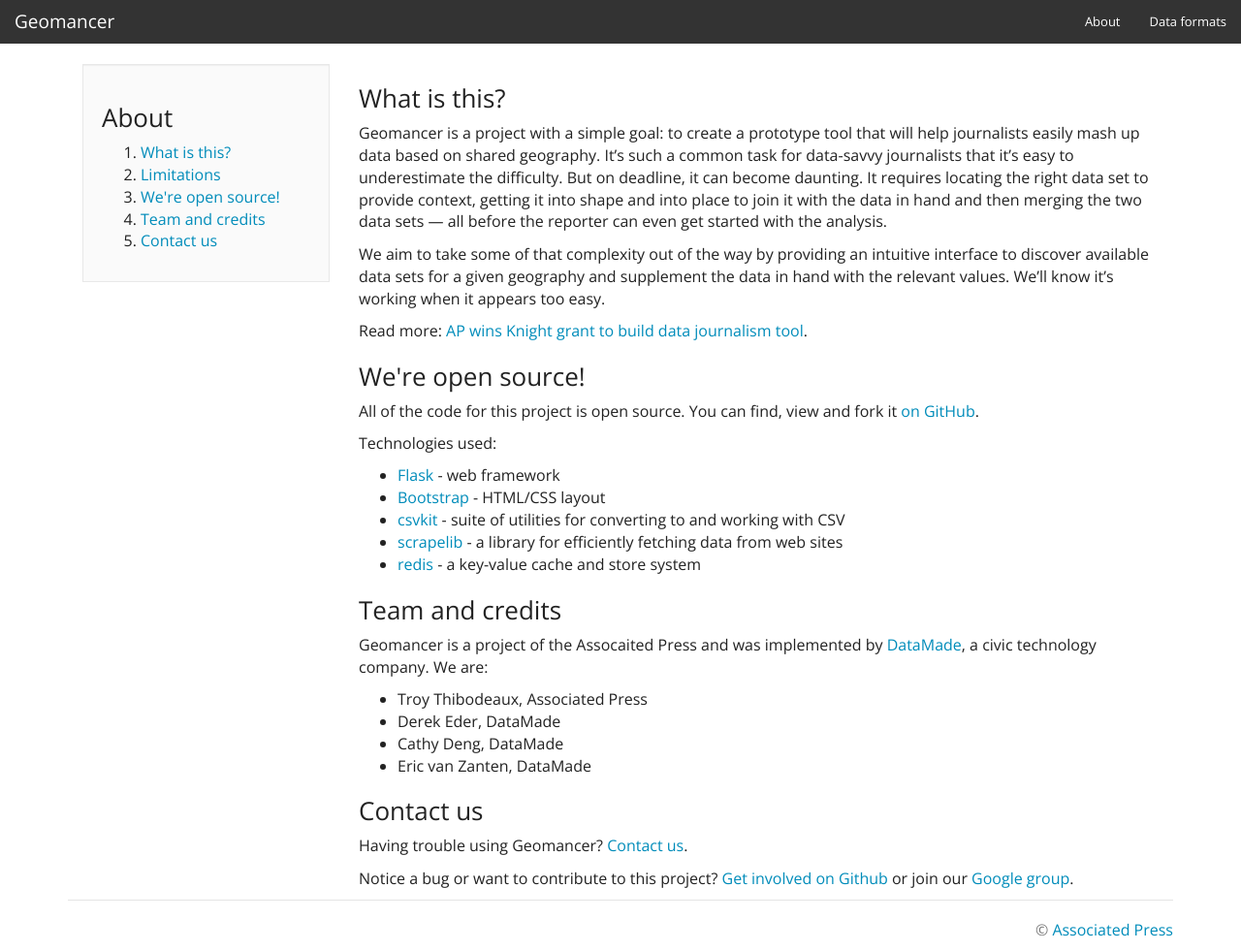
After one commit to associatedpress/geomancer, a Flask app: page /about in a window 1280 px wide. The commit adds this page. Shown: the whole page at 97% size. Run offline with Flask 2, Linux system fonts and the light colour scheme; data that the repository does not hold is empty; parts of the project's set-up code (start-up, migrations or seed data) failed here and were passed over; some libraries are stand-ins or nearby versions.

Commit message:
created data-formats page closes #20, created about page

```diff
--- /dev/null
+++ b/geo/templates/about.html
@@ -0,0 +1,60 @@
+{% extends 'base.html' %}
+{% block title %}About - Geomancer{% endblock %}
+{% block content %}
+
+<div class='col-md-3'>
+  <div class='well'>
+    <h3>About</h3>
+    <ol>
+      <li><a href='#what-is-this'>What is this?</a></li>
+      <li><a href='#limitations'>Limitations</a></li>
+      <li><a href='#code'>We're open source!</a></li>
+      <li><a href='#team-and-credits'>Team and credits</a></li>
+      <li><a href='#contact-us'>Contact us</a></li>
+    </ol>
+  </div>
+</div>
+<div class="col-md-9">
+  <h3 id='what-is-this'>What is this?</h3>
+  <p>Geomancer is a project with a simple goal: to create a prototype tool that will help journalists easily mash up data based on shared geography. It’s such a common task for data-savvy journalists that it’s easy to underestimate the difficulty. But on deadline, it can become daunting. It requires locating the right data set to provide context, getting it into shape and into place to join it with the data in hand and then merging the two data sets — all before the reporter can even get started with the analysis.</p>
+
+  <p>We aim to take some of that complexity out of the way by providing an intuitive interface to discover available data sets for a given geography and supplement the data in hand with the relevant values. We’ll know it’s working when it appears too easy.</p>
+
+  <p>Read more: <a href='http://www.ap.org/content/press-release/2013/ap-wins-knight-grant-to-build-data-journalism-tool'>AP wins Knight grant to build data journalism tool</a>.</p>
+
+  <h3 id='code'>We're open source!</h3>
+
+  <p>All of the code for this project is open source. You can find, view and fork it <a href='https://github.com/associatedpress/geomancer/'>on GitHub</a>.</p>
+
+  <p>Technologies used:</p>
+
+  <ul>
+      <li><a href='http://flask.pocoo.org/'>Flask</a> - web framework</li>
+      <li><a href='http://getbootstrap.com'>Bootstrap</a> - HTML/CSS layout</li>
+      <li><a href='https://csvkit.readthedocs.org'>csvkit</a> - suite of utilities for converting to and working with CSV</li>
+      <li><a href='https://github.com/sunlightlabs/scrapelib'>scrapelib</a> - a library for efficiently fetching data from web sites</li>
+      <li><a href='http://redis.io/'>redis</a> - a key-value cache and store system</li>
+  </ul>
+
+  <h3 id='team-and-credits'>Team and credits</h3>
+
+  <p>Geomancer is a project of the Assocaited Press and was implemented by <a href='http://datamade.us'>DataMade</a>, a civic technology company. We are: </p>
+  <ul>
+  	<li>Troy Thibodeaux, Associated Press</li>
+    <li>Derek Eder, DataMade</li>
+    <li>Cathy Deng, DataMade</li>
+    <li>Eric van Zanten, DataMade</li>
+  </ul>
+
+  <h3 id='contact-us'>Contact us</h3>
+
+  <p>
+    Having trouble using Geomancer? <a href='http://datamade.us/contact-us/'>Contact us</a>.
+  </p>
+
+  <p>
+    Notice a bug or want to contribute to this project? <a href='https://github.com/associatedpress/geomancer'>Get involved on Github</a> or join our <a href='#'>Google group</a>.
+  </p>
+</div>
+
+{% endblock %}
--- a/geo/templates/base.html
+++ b/geo/templates/base.html
@@ -37,6 +37,8 @@
         </div>
         <div class="navbar-collapse collapse pull-right">
           <ul class="nav navbar-nav">
+            <li><a href='{{ url_for('views.about') }}'>About</a></li>
+            <li><a href='{{ url_for('views.data_formats') }}'>Data formats</a></li>
           </ul>
         </div><!--/.nav-collapse -->
       </div>
--- a/geo/templates/upload.html
+++ b/geo/templates/upload.html
@@ -9,7 +9,7 @@
                     <div class="form-group">
                         <input type="file" name="input_file" id="input_file" />
                         <p class="help-block">
-                            You can upload spreadsheets (.xls or .xlsx) and delimited text files (.csv). <a href='/about#data-formats'>Learn more</a>
+                            You can upload spreadsheets (.xls or .xlsx) and delimited text files (.csv). <a href='/data-formats' target="_blank">Learn more</a>
                         </p>
                     </div>
                     <button type="submit" class="btn btn-success">Next ></button>
--- a/geo/views.py
+++ b/geo/views.py
@@ -19,10 +19,20 @@ def allowed_file(filename):
     return '.' in filename and \
            filename.rsplit('.', 1)[1] in ALLOWED_EXTENSIONS
 
+# primary pages
 @views.route('/', methods=['GET', 'POST'])
 def index():
     return render_template('index.html')
 
+@views.route('/about', methods=['GET', 'POST'])
+def about():
+    return render_template('about.html')
+
+@views.route('/data-formats', methods=['GET', 'POST'])
+def data_formats():
+    return render_template('data-formats.html')
+
+# routes for geomancin'
 @views.route('/upload/', methods=['GET', 'POST'])
 def upload():
     context = {}
```
Also changed, not shown: geo/templates/data-formats.html (added, +36 -0 lines).
